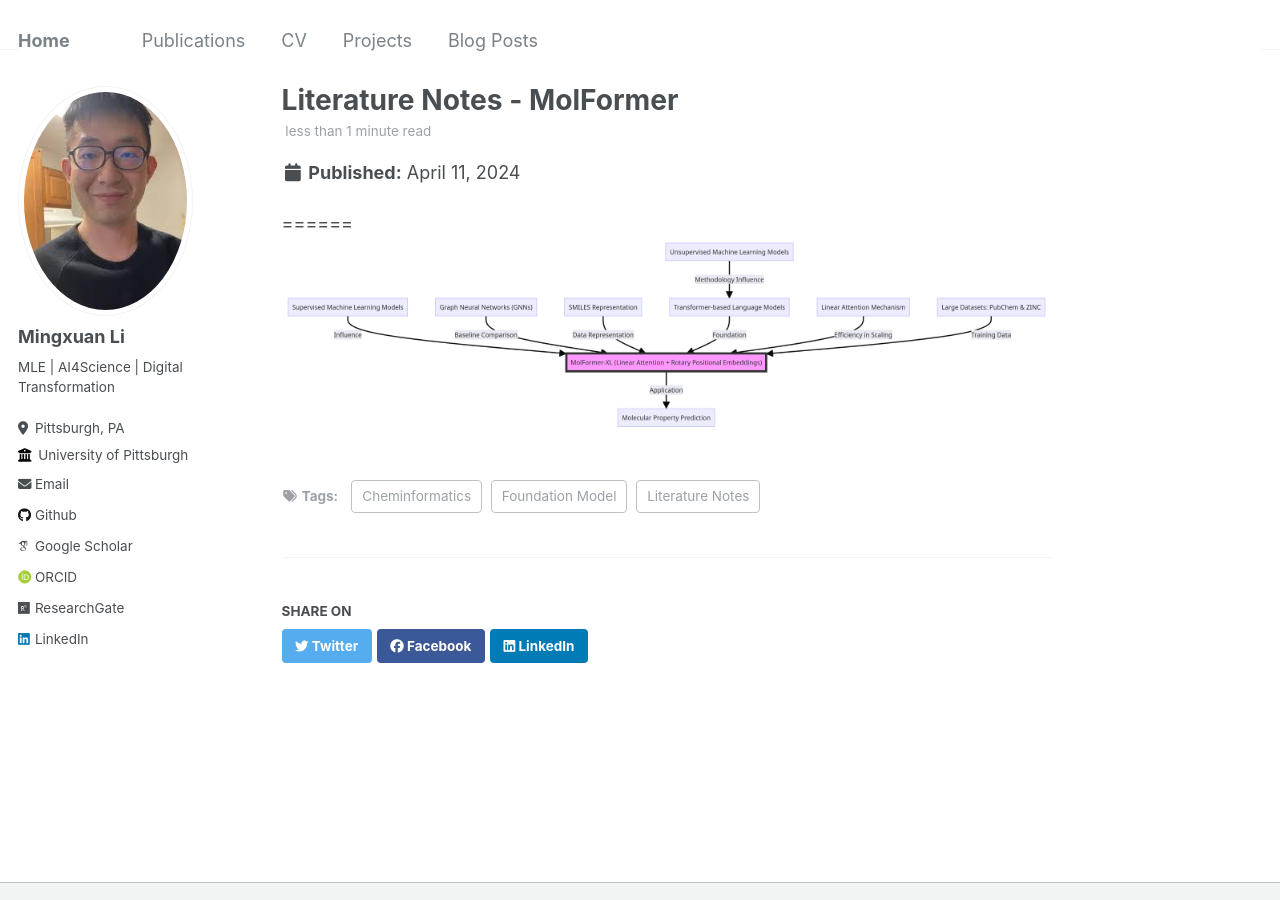
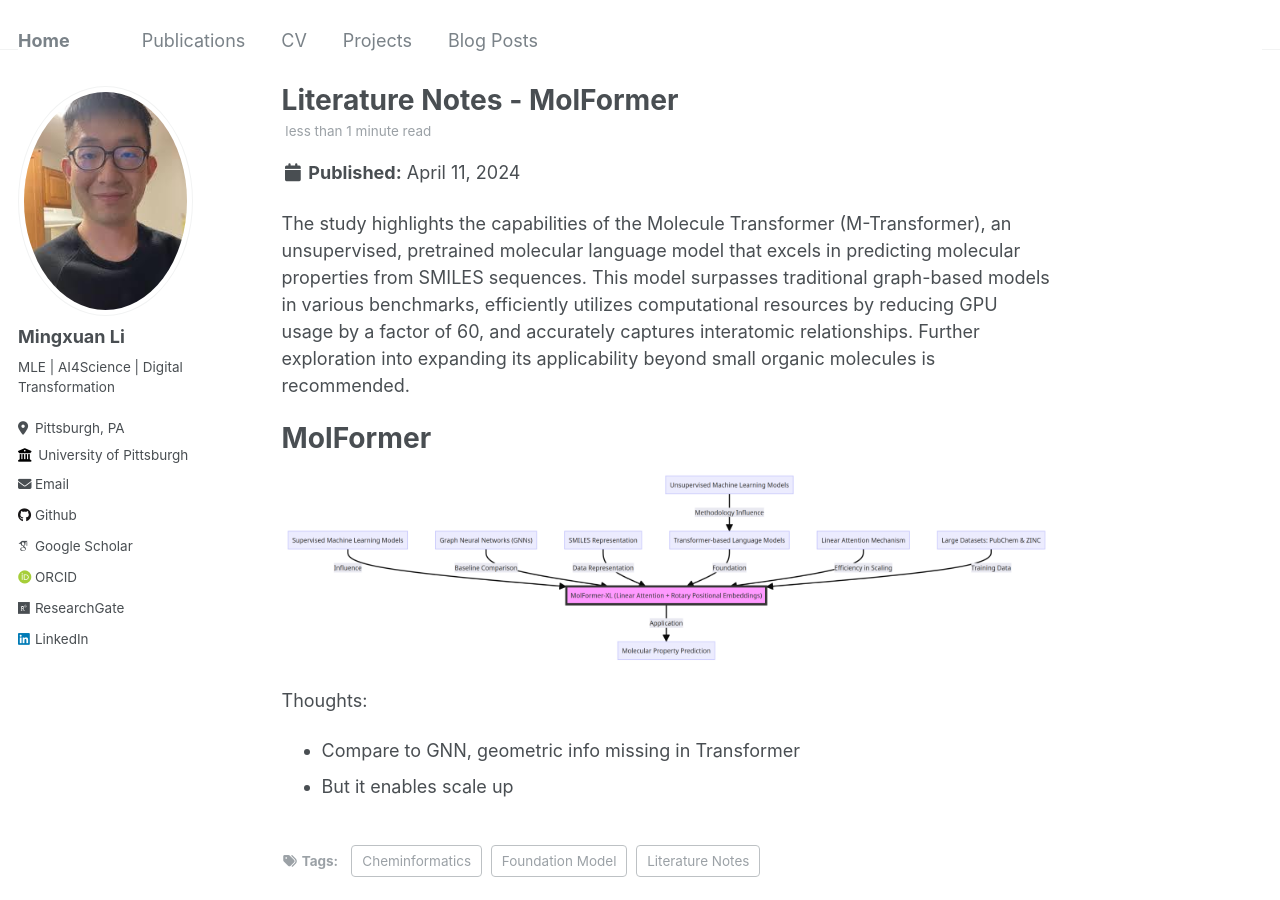
Before and after one commit to Mil152/mil152.github.io, a Jekyll site: the page built from _posts/2024-04-11-blog-post-1.md, in a window 1280 px wide and 900 px high. Built offline with Jekyll 4.4.1, drawn with Linux system fonts in a browser that asks for light colours; some web fonts are replaced.

Commit message:
Update 2024-04-11-blog-post-1.md

```diff
--- a/_posts/2024-04-11-blog-post-1.md
+++ b/_posts/2024-04-11-blog-post-1.md
@@ -8,5 +8,13 @@ tags:
   - Foundation Model
 ---
 
+The study highlights the capabilities of the Molecule Transformer (M-Transformer), an unsupervised, pretrained molecular language model that excels in predicting molecular properties from SMILES sequences. This model surpasses traditional graph-based models in various benchmarks, efficiently utilizes computational resources by reducing GPU usage by a factor of 60, and accurately captures interatomic relationships. Further exploration into expanding its applicability beyond small organic molecules is recommended.
+
+MolFormer
 ======
+
 ![MolFormer](/images/posts/2024-04-11-1.png "MolFormer Chart")
+
+Thoughts:
+ - Compare to GNN, geometric info missing in Transformer
+ - But it enables scale up
```
